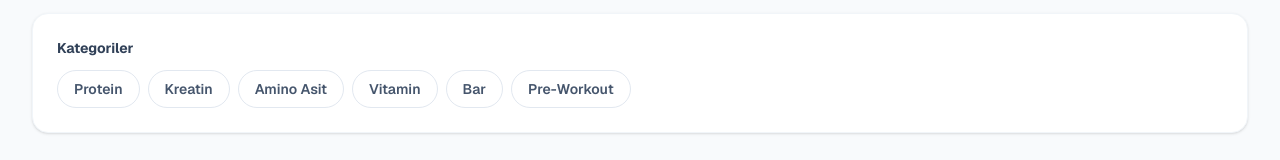
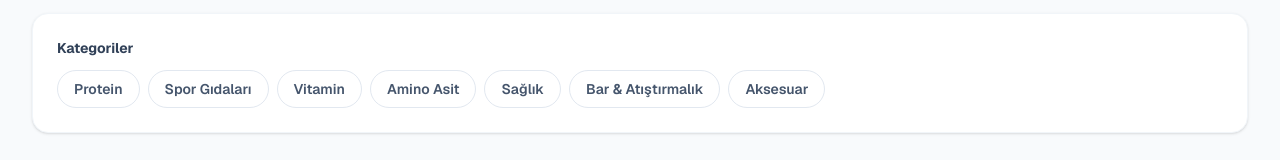
Before and after one commit to CS308-Group-25/frontend-webapp, a Next.js app: page /search in a window 1280 px wide. Both pictures are taken after a click on the button "Filtreler". Shown: the part 289-449 px from the top of the page. Built offline with nearby package versions, Linux system fonts and the light colour scheme; no server answers.

Commit message:
[SCRUM-251]:B-005  Category filter state persists on navigation

```diff
--- a/src/app/search/page.tsx
+++ b/src/app/search/page.tsx
@@ -1,6 +1,6 @@
 'use client';
 
-import { Suspense, useState, useMemo } from 'react';
+import { Suspense, useState, useMemo, useEffect } from 'react';
 import { useSearchParams } from 'next/navigation';
 import { Loader2 } from 'lucide-react';
 import { SlidersHorizontal, ChevronDown, X } from 'lucide-react';
@@ -16,8 +16,31 @@ const sortLabels: Record<SortOption, string> = {
   rating: 'En Yüksek Puan',
   reviews: 'En Çok Yorumlanan',
 };
+/**
+ * Sub-category filters per main category.
+ * When a header category is active, these tags are shown in the filter panel.
+ * When "Tüm Ürünler" is active (no query), main categories are shown instead.
+ */
+const categoryFilters: Record<string, string[]> = {
+  protein: ['Whey', 'Vegan Protein', 'Kazein', 'İzolat', 'Protein Bar'],
+  spor: ['Pre-Workout', 'Kreatin', 'BCAA', 'Gainer', 'Enerji Jeli'],
+  vitamin: ['Multivitamin', 'B12', 'D3', 'C Vitamini', 'Omega-3'],
+  amino: ['BCAA', 'Glutamin', 'L-Karnitin', 'EAA', 'Beta Alanin'],
+  sağlık: ['Probiyotik', 'Kolajen', 'Çinko', 'Magnezyum', 'Balık Yağı'],
+  bar: ['Protein Bar', 'Enerji Bar', 'Granola Bar', 'Fıstık Ezmeli', 'Brownie'],
+  aksesuar: ['Shaker', 'Eldiven', 'Kemer', 'Çanta', 'Bileklik'],
+};
 
-const filterTags = ['Protein', 'Kreatin', 'Amino Asit', 'Vitamin', 'Bar', 'Pre-Workout'];
+const mainCategories = ['Protein', 'Spor Gıdaları', 'Vitamin', 'Amino Asit', 'Sağlık', 'Bar & Atıştırmalık', 'Aksesuar'];
+
+/** Returns the appropriate filter tags based on the current search query */
+function getFilterTags(query: string): string[] {
+  if (!query.trim()) return mainCategories;
+  const q = query.toLowerCase();
+  // Find matching category key
+  const matchedKey = Object.keys(categoryFilters).find((key) => q.includes(key));
+  return matchedKey ? categoryFilters[matchedKey] : mainCategories;
+}
 
 function SearchContent() {
   const searchParams = useSearchParams();
@@ -34,6 +57,13 @@ function SearchContent() {
   };
 
   const clearAllTags = () => setSelectedTags([]);
+
+  // Reset all filter state when navigating between categories (query changes)
+  useEffect(() => {
+    setSelectedTags([]);
+    setSortBy('default');
+    setShowFilters(false);
+  }, [query]);
 
   const filtered = useMemo(() => {
     let result = [...mockProducts];
@@ -139,7 +169,7 @@ function SearchContent() {
             )}
           </div>
           <div className="flex flex-wrap gap-2">
-            {filterTags.map((tag) => {
+            {getFilterTags(query).map((tag) => {
               const isActive = selectedTags.includes(tag);
               return (
                 <button
```
